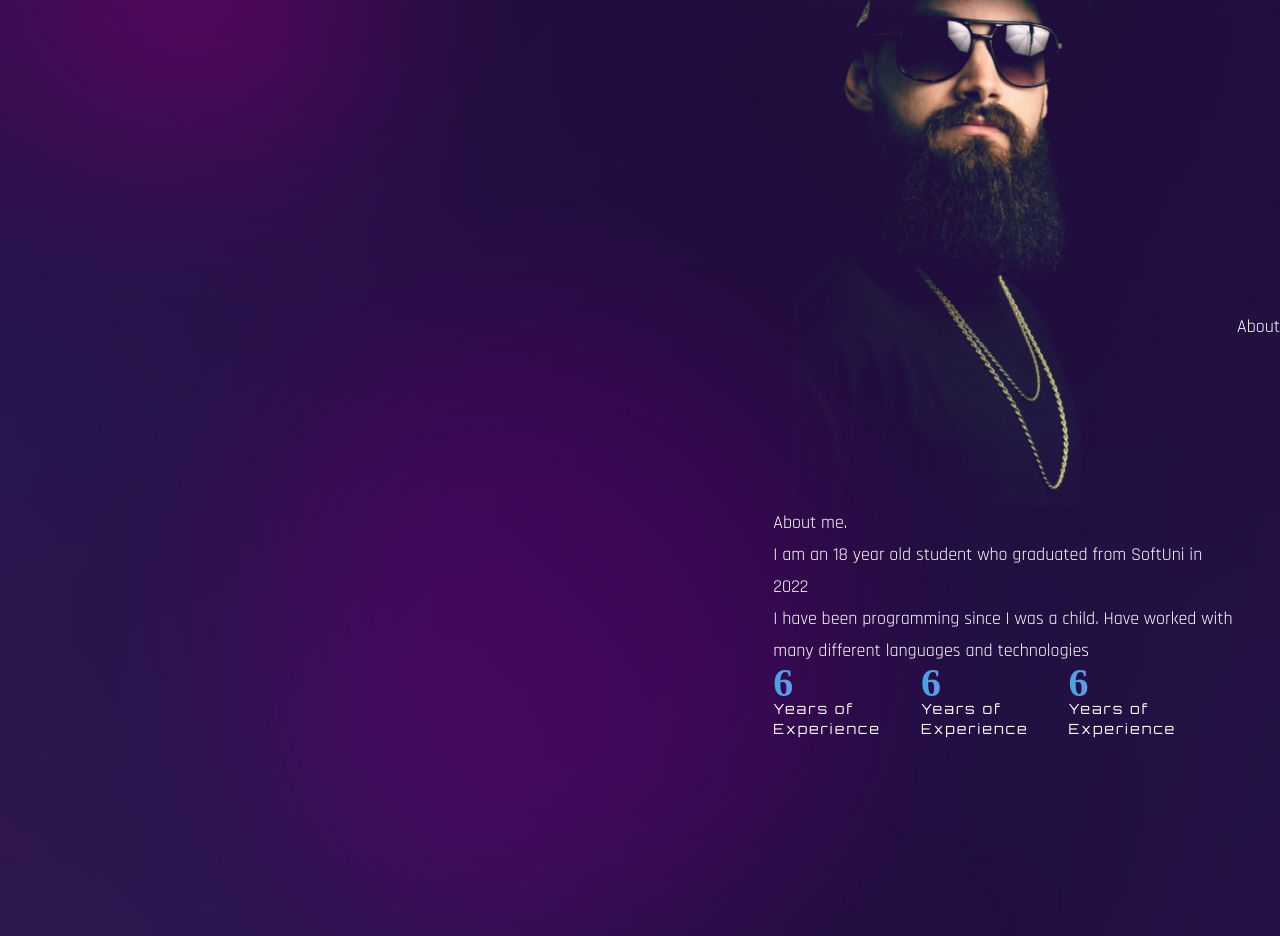
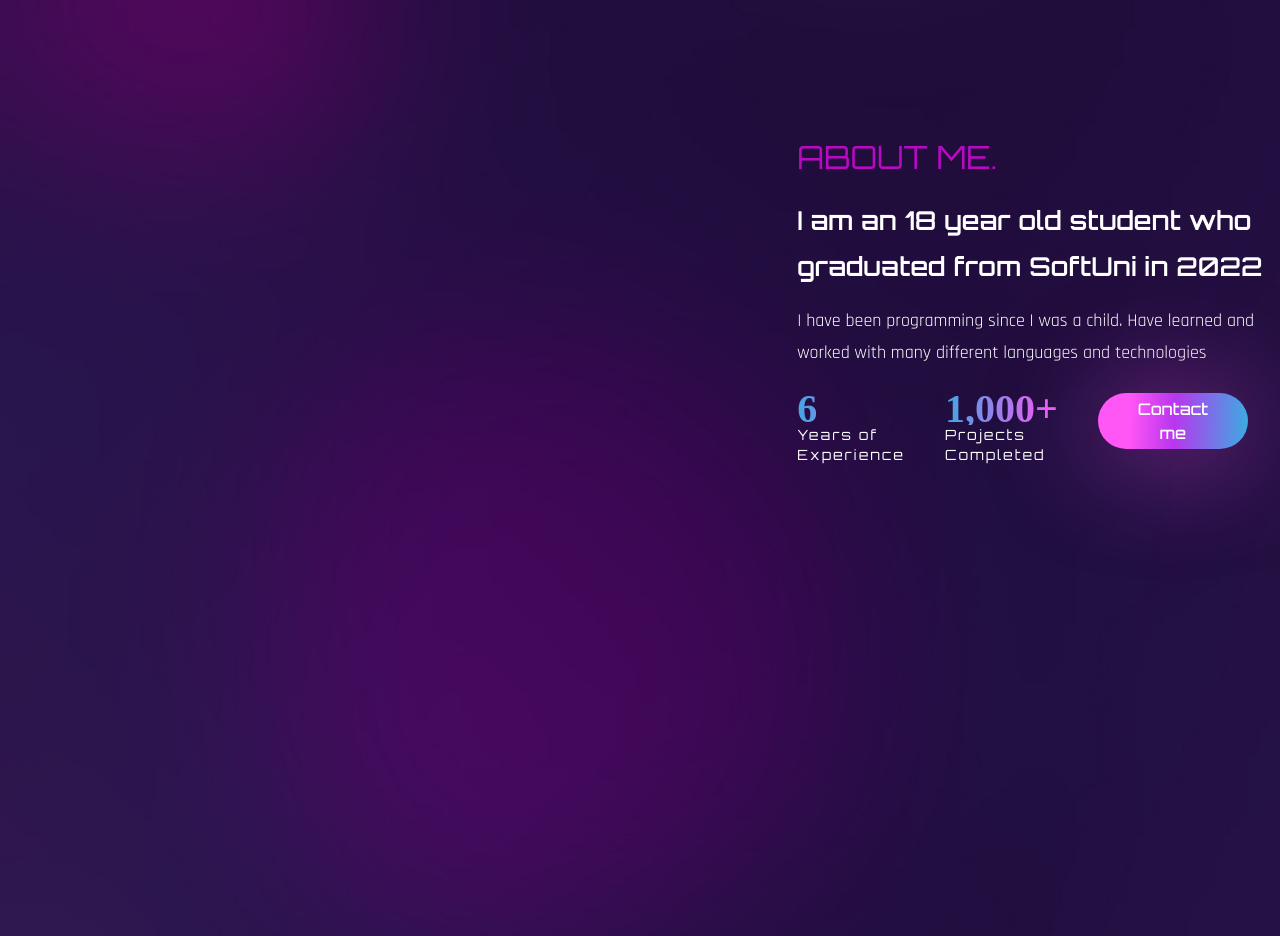
Before and after one commit to simeonraichev/ReactJS-Portfolio, a React (Create React App) app: page / in a window 1280 px wide. Shown: the part 827-1763 px from the top of the page. Built offline with nearby package versions, Linux system fonts and the light colour scheme; the HTML template or start-up script is replaced by a standard one; a web font is replaced by a local one.

Commit message:
Fixed margin bug

```diff
--- a/src/components/About.js
+++ b/src/components/About.js
@@ -15,15 +15,15 @@ const About = () => {
     threshold: 0.5,
   });
   return(
-    <section  className='section' id='about' ref={ref}>
+    <section  className='min-h-[85vh] lg:min-h-[78vh] flex items-center' id='about' ref={ref}>
       <div className='container mx-auto'></div>
-        <div>
-          <div className='flex-1 bg-about bg-contain bg-no-repeat h-[640px] mix-blend-lighten bg-top'></div>
+        <div className='flex flex-col gap-y-10 lg:flex-row lg:items-center lg:gap-x-20 lg:gap-y-0 h-screen'>
+          <motion.div variants={fadeIn('right',0.3)} initial="hidden" whileInView={"show"} viewport={{once:false, amount:0.3}} className='flex-1 text-center bg-about bg-contain bg-no-repeat h-[640px] mix-blend-lighten bg-top'></motion.div>
 
-          <div>
-            <h2>About me.</h2>
-            <h3>I am an 18 year old student who graduated from SoftUni in 2022</h3>
-            <p>I have been programming since I was a child. Have worked with many different languages and technologies</p>
+          <motion.div variants={fadeIn('left', 0.5)} initial="hidden" whileInView={"show"} viewport={{once:false, amount:0.3}} className='flex-1'>
+            <h2 className='h2 text-accent'>About me.</h2>
+            <h3 className='h3 mb-4'>I am an 18 year old student who graduated from SoftUni in 2022</h3>
+            <p className='mb-6'>I have been programming since I was a child. Have learned and worked with many different languages and technologies</p>
             <div className='flex gap-x-6 lg:gap-x-10 mb-12'>
               <div>
                 <div className='text-[40px] font-tertiary text-gradient'>
@@ -39,29 +39,22 @@ const About = () => {
               <div>
                 <div className='text-[40px] font-tertiary text-gradient'>
                   {
-                    inView ? <CountUp start={0} end={6} duration={3}/> : null
+                    inView ? <CountUp start={1} end={1000} duration={0.7}/> : null
                   }
+                  +
                 </div>
                 <div className='font-primary text-sm tracking-[2px]'>
-                  Years of <br/>
-                  Experience
+                  Projects <br/>
+                  Completed
                 </div>
               </div>
-              <div>
-                <div className='text-[40px] font-tertiary text-gradient'>
-                  {
-                    inView ? <CountUp start={0} end={6} duration={3}/> : null
-                  }
-                </div>
-                <div className='font-primary text-sm tracking-[2px]'>
-                  Years of <br/>
-                  Experience
-                </div>
+              <div className='flex gap-x-8'>
+                <button className='btn btn-lg'>Contact me</button>
+                <a href='#' className='text-gradient btn-link'></a>
               </div>
             </div>
-          </div>
+          </motion.div>
         </div>
-      About
     </section>
   );
 };
--- a/src/components/Work.js
+++ b/src/components/Work.js
@@ -3,7 +3,7 @@ import React from 'react';
 const Work = () => {
   return (
     <div className='section' id='work'>
-    Work
+      Work
     </div>
   );
 };
```
